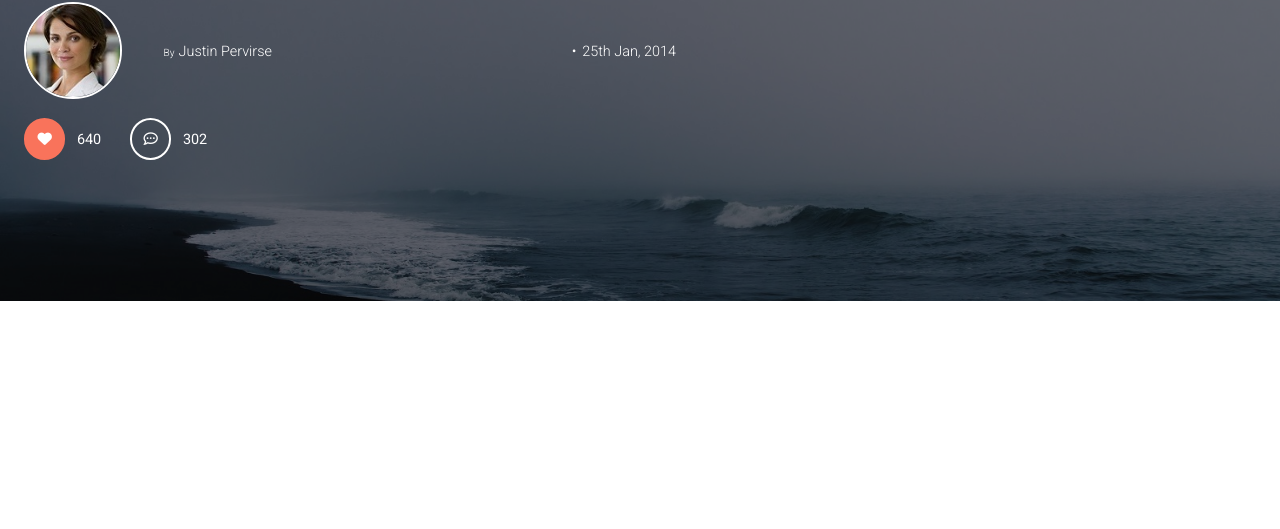
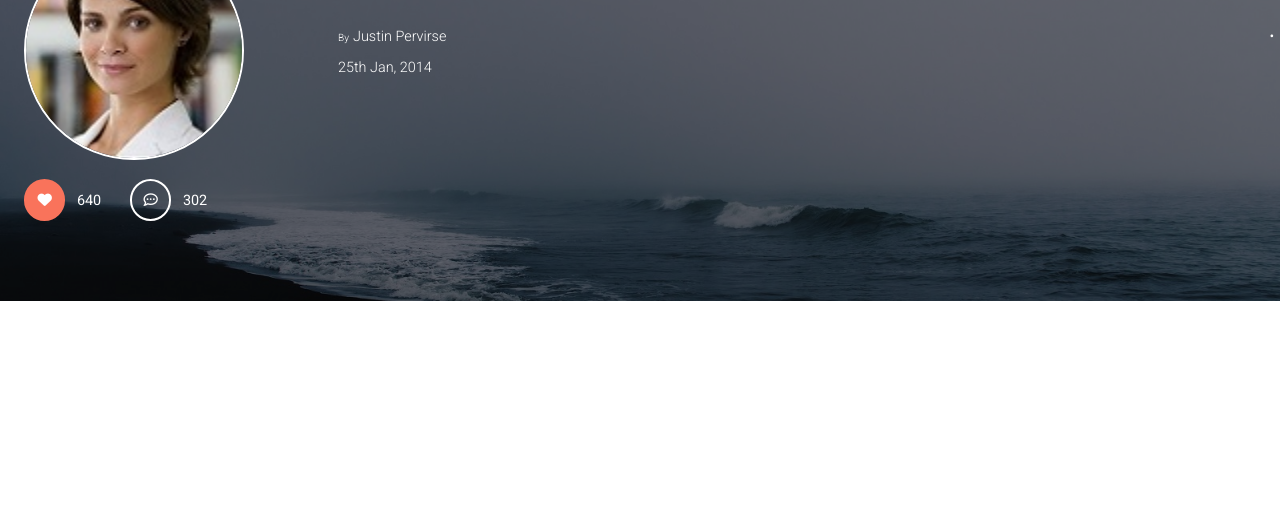
Before and after one commit to adcodego/photographer, a website: page index.html in a window 1280 px wide. Shown: the part 271-800 px from the top of the page. Drawn offline with Linux system fonts and the light colour scheme.

Commit message:
Agregando version movil del slider

```diff
--- a/index.html
+++ b/index.html
@@ -42,8 +42,6 @@
                     </div>
                     <div class="slider__artist">
                         <h3 class="slider__name"><span class="slider__tag">By</span>Justin Pervirse</h3>
-                    </div>
-                    <div class="slider__date">
                         <h3 class="slider__update">25th Jan, 2014</h3>
                     </div>
                 </div>
```
Also changed, not shown: assets/img/palette.png (added).
